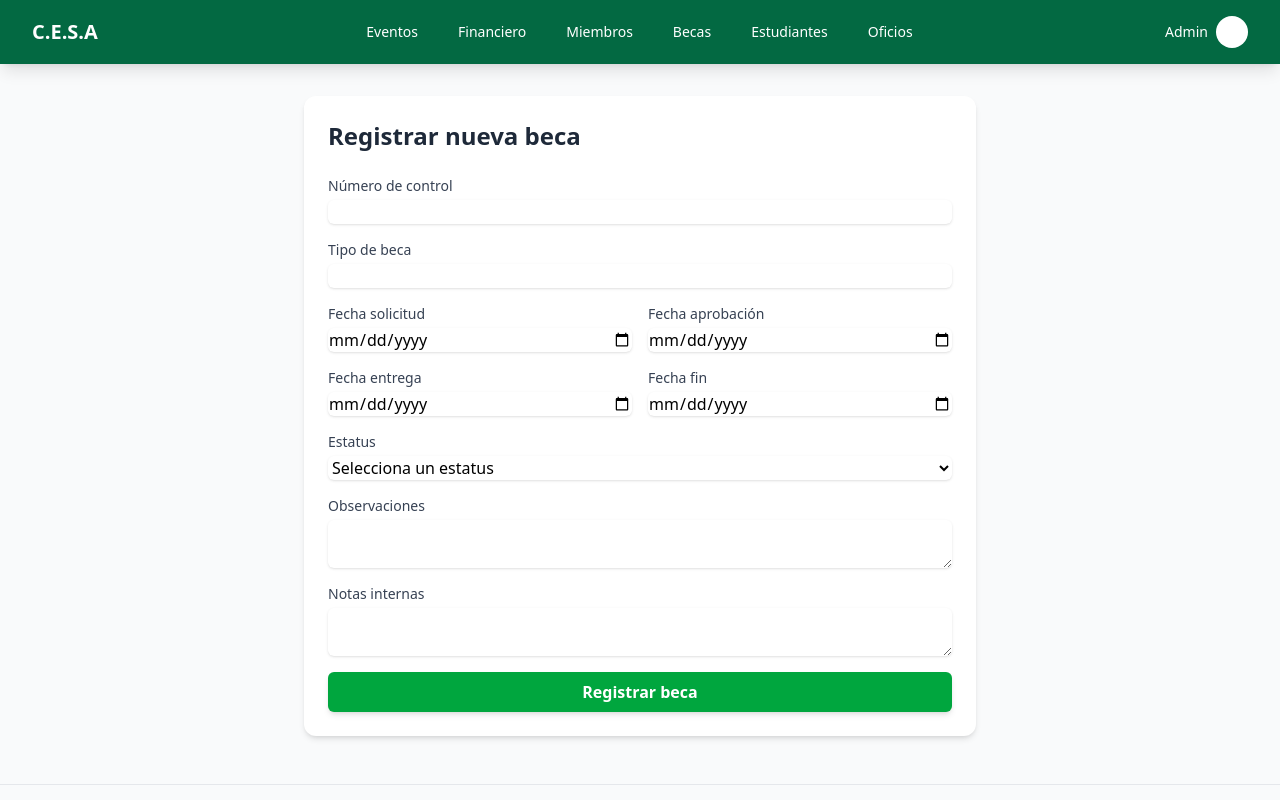
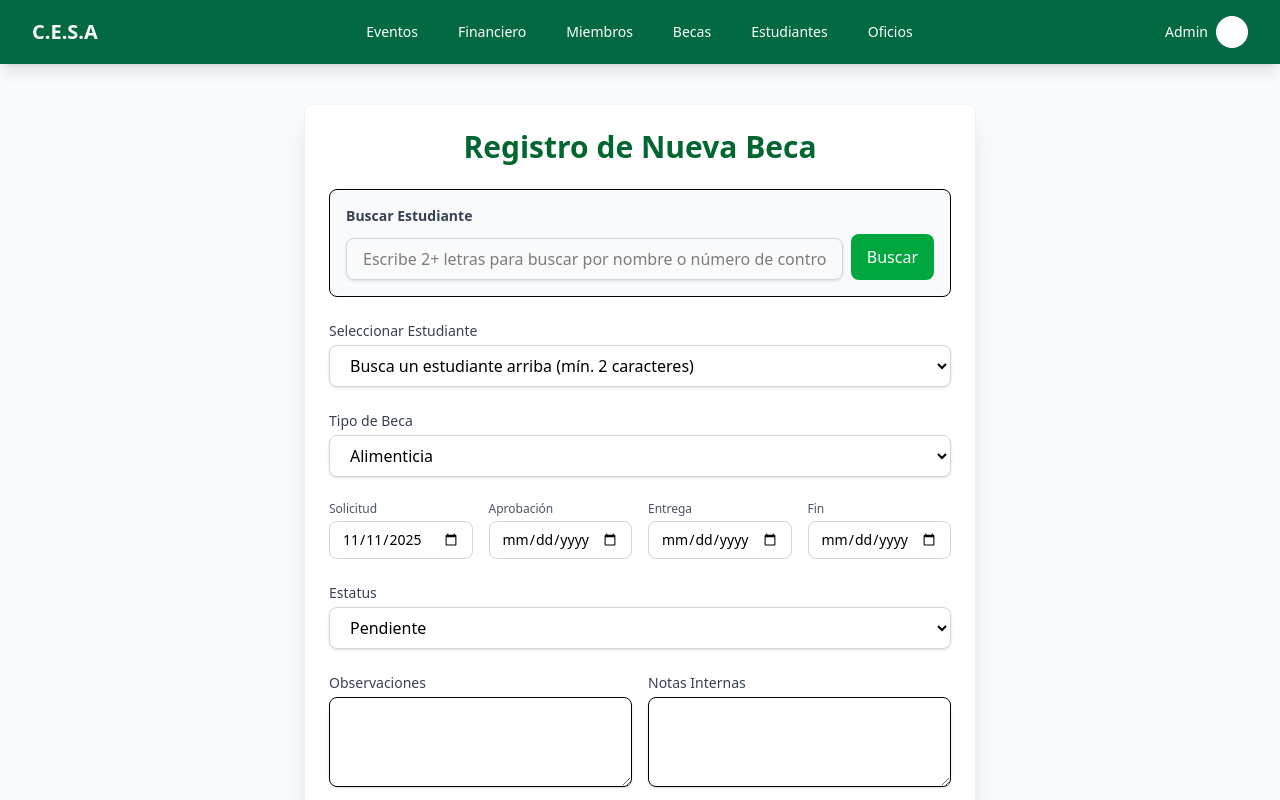
Before and after one commit to hectorDev884/CESA_App, a React (Vite) app in the folder cesa_app/: page /agregar-beca in a window 1280 px wide. Shown: the top 800 px of the page. Built offline with nearby package versions, Linux system fonts and the light colour scheme.

Commit message:
Review pagination becas (TODO still)

```diff
--- a/cesa_app/src/components/RegistrarBecasForm.jsx
+++ b/cesa_app/src/components/RegistrarBecasForm.jsx
@@ -1,54 +1,92 @@
-import React, { useState } from "react";
+import React, { useState, useEffect, useCallback } from "react";
 import { useNavigate } from "react-router-dom";
-import Swal from "sweetalert2";
-import { createBeca } from "../services/api_becas_estudiante.js"; // Ajusta la ruta según tu estructura
+import { getEstudiantes, createBeca } from "../services/api_becas_estudiante.js";
 
-const RegistrarBeca = () => {
+export default function RegistrarBecaForm() {
   const navigate = useNavigate();
+
+  // 1. Estados
+  const [estudiantes, setEstudiantes] = useState([]);
+  const [loading, setLoading] = useState(false); // Cambiado a false ya que la carga es condicional
+  const [searchEstudiante, setSearchEstudiante] = useState(""); // Término de búsqueda del input
+  const [searchQuery, setSearchQuery] = useState(""); // Término para activar la búsqueda real (debounce o button click)
   const [formData, setFormData] = useState({
     numero_control: "",
-    tipo_beca: "",
-    fecha_solicitud: "",
+    tipo_beca: "Alimenticia",
+    fecha_solicitud: new Date().toISOString().split("T")[0],
     fecha_aprobacion: "",
     fecha_entrega: "",
     fecha_fin: "",
-    estatus: "",
+    estatus: "pendiente",
     observaciones: "",
     notas_internas: "",
   });
 
-  const handleChange = (e) => {
-    const { name, value } = e.target;
-    setFormData((prev) => ({ ...prev, [name]: value }));
-  };
-
-  const handleSubmit = async (e) => {
-    e.preventDefault();
-
-    // ⚠️ Validación: estudiante seleccionado
-    if (!formData.numero_control) {
-      Swal.fire({
-        icon: "warning",
-        title: "Falta seleccionar estudiante",
-        text: "Debes elegir un estudiante antes de registrar la beca.",
-        confirmButtonColor: "#16a34a",
-      });
+  // 2. Función de Carga de Estudiantes (incluye la búsqueda)
+  // Nota: Dado que la API de estudiantes ahora devuelve paginación,
+  // pediremos solo la primera página para el select.
+  const fetchEstudiantes = useCallback(async (term) => {
+    if (!term || term.trim() === "") {
+        setEstudiantes([]);
         return;
     }
 
-    // 🌀 Mostrar modal de carga
-    Swal.fire({
-      title: "Registrando beca...",
-      text: "Por favor espera unos segundos.",
-      allowOutsideClick: false,
-      didOpen: () => {
-        Swal.showLoading();
-      },
-    });
+    setLoading(true);
+    try {
+      // 💡 Usamos el parámetro 'search' para filtrar en el backend (DRF)
+      const query = `search=${encodeURIComponent(term)}`;
+      const response = await getEstudiantes(query);
+
+      // DRF devuelve {count, next, previous, results}. Necesitamos 'results'.
+      setEstudiantes(response.results || response); // Usa results si está disponible
+    } catch (err) {
+      console.error("Error cargando estudiantes para la búsqueda:", err);
+      setEstudiantes([]);
+    } finally {
+      setLoading(false);
+    }
+  }, []);
+
+  // 3. Efecto para ejecutar la búsqueda cada vez que searchQuery cambia
+  useEffect(() => {
+    // Si el query es demasiado corto, no hacemos la llamada
+    if (searchQuery.length >= 2) {
+        fetchEstudiantes(searchQuery);
+    } else {
+        setEstudiantes([]);
+    }
+  }, [searchQuery, fetchEstudiantes]);
+
+
+  // 🖋️ Manejo de inputs del formulario
+  const handleChange = (e) => {
+    const { name, value } = e.target;
+    setFormData({ ...formData, [name]: value });
+  };
+
+  // 🔍 Manejo del input de búsqueda (actualiza el input, no el query real)
+  const handleSearchInputChange = (e) => {
+    setSearchEstudiante(e.target.value);
+  };
+
+  // 🔍 Función que activa la búsqueda al hacer clic en el botón
+  const handleSearchClick = () => {
+    setSearchQuery(searchEstudiante);
+  };
+
+  // 📨 Envío del formulario
+  const handleSubmit = async (e) => {
+    e.preventDefault();
+    // ⚠️ Validación crucial: debe haber un estudiante seleccionado
+    if (!formData.numero_control) {
+        // Usamos un modal o un mensaje dentro del formulario en lugar de alert
+        console.error("Debe seleccionar un estudiante para registrar la beca.");
+        return;
+    }
 
     try {
       const newBeca = {
-        numero_control: formData.numero_control, // ya no se usa parseInt
+        numero_control: parseInt(formData.numero_control, 10),
         tipo_beca: formData.tipo_beca,
         fecha_solicitud: formData.fecha_solicitud || null,
         fecha_aprobacion: formData.fecha_aprobacion || null,
@@ -60,172 +98,169 @@ const RegistrarBeca = () => {
       };
 
       await createBeca(newBeca);
-
-      Swal.fire({
-        icon: "success",
-        title: "¡Beca registrada!",
-        text: "La beca se registró correctamente.",
-        confirmButtonColor: "#16a34a",
-        timer: 2000,
-        showConfirmButton: false,
-      });
-
-      // Redirigir después de 2 segundos
-      setTimeout(() => navigate("/becas"), 2000);
+      // alert("✅ Beca registrada exitosamente"); // Cambiar a un mensaje de notificación en UI
+      navigate("/becas");
     } catch (error) {
       console.error("❌ Error registrando beca:", error);
-      Swal.fire({
-        icon: "error",
-        title: "Error al registrar",
-        text: "Ocurrió un error al registrar la beca. Intenta nuevamente.",
-        confirmButtonColor: "#dc2626",
-      });
+      // alert("Error al registrar la beca."); // Cambiar a un mensaje de notificación en UI
     }
   };
 
+
   return (
-    <div className="max-w-2xl mx-auto bg-white p-6 rounded-xl shadow-md mt-8">
-      <h2 className="text-2xl font-bold mb-6 text-gray-800">
-        Registrar nueva beca
-      </h2>
+    <div className="max-w-2xl mx-auto bg-white p-6 mt-10 rounded-lg shadow-xl border border-gray-100">
+      <h2 className="text-3xl font-extrabold mb-6 text-green-800 text-center">Registro de Nueva Beca</h2>
 
-      <form onSubmit={handleSubmit} className="space-y-4">
-        {/* Número de control */}
-        <div>
-          <label className="block text-sm font-medium text-gray-700">
-            Número de control
-          </label>
+      <form onSubmit={handleSubmit} className="space-y-6">
+
+        {/* BUSCADOR DE ESTUDIANTE (Con integración a DRF Search) */}
+        <div className="border p-4 rounded-lg bg-gray-50">
+          <label className="block text-sm font-bold text-gray-700 mb-2">Buscar Estudiante</label>
+          <div className="flex gap-2">
             <input
               type="text"
+              placeholder="Escribe 2+ letras para buscar por nombre o número de control..."
+              value={searchEstudiante}
+              onChange={handleSearchInputChange}
+              className="mt-1 block w-full px-4 py-2 border border-gray-300 rounded-lg shadow-sm focus:ring-green-500 focus:border-green-500 transition duration-150"
+            />
+            <button
+                type="button"
+                onClick={handleSearchClick}
+                className="bg-green-600 text-white px-4 py-2 rounded-lg hover:bg-green-700 transition duration-150"
+                disabled={loading}
+            >
+                {loading ? 'Buscando...' : 'Buscar'}
+            </button>
+          </div>
+        </div>
+
+        {/* Select de estudiantes */}
+        <div>
+          <label className="block text-sm font-medium text-gray-700">Seleccionar Estudiante</label>
+          <select
             name="numero_control"
             value={formData.numero_control}
             onChange={handleChange}
-            className="mt-1 block w-full border-gray-300 rounded-md shadow-sm focus:ring-green-500 focus:border-green-500"
-          />
+            required
+            className="mt-1 block w-full px-4 py-2 border border-gray-300 rounded-lg shadow-sm focus:ring-green-500 focus:border-green-500 transition duration-150"
+          >
+            <option value="">
+                {searchQuery.length < 2
+                    ? "Busca un estudiante arriba (mín. 2 caracteres)"
+                    : estudiantes.length === 0 && !loading
+                        ? "No se encontraron resultados."
+                        : "Selecciona un estudiante..."}
+            </option>
+            {estudiantes.map((est) => (
+              <option
+                key={est.numero_control}
+                value={est.numero_control}
+                className="py-1"
+              >
+                {est.nombre} {est.apellido} — No. Control: {est.numero_control}
+              </option>
+            ))}
+          </select>
         </div>
 
-        {/* Tipo de beca */}
+        {/* Tipo de Beca */}
         <div>
-          <label className="block text-sm font-medium text-gray-700">
-            Tipo de beca
-          </label>
-          <input
-            type="text"
+          <label className="block text-sm font-medium text-gray-700">Tipo de Beca</label>
+          <select
             name="tipo_beca"
             value={formData.tipo_beca}
             onChange={handleChange}
-            className="mt-1 block w-full border-gray-300 rounded-md shadow-sm focus:ring-green-500 focus:border-green-500"
-          />
+            className="mt-1 block w-full px-4 py-2 border border-gray-300 rounded-lg shadow-sm focus:ring-green-500 focus:border-green-500 transition duration-150"
+          >
+            <option value="alimenticia">Alimenticia</option>
+            <option value="transporte">Transporte</option>
+            <option value="residencia">Residencia</option>
+            <option value="academica">Académica</option>
+          </select>
         </div>
 
         {/* Fechas */}
-        <div className="grid grid-cols-2 gap-4">
-          <div>
-            <label className="block text-sm font-medium text-gray-700">
-              Fecha solicitud
-            </label>
+        <div className="grid grid-cols-2 md:grid-cols-4 gap-4">
+          {/* Campo de fecha individual (ejemplo) */}
+          {Object.entries({
+            fecha_solicitud: "Solicitud",
+            fecha_aprobacion: "Aprobación",
+            fecha_entrega: "Entrega",
+            fecha_fin: "Fin",
+          }).map(([name, label]) => (
+            <div key={name}>
+              <label className="block text-xs font-medium text-gray-600 mb-1">{label}</label>
               <input
                 type="date"
-              name="fecha_solicitud"
-              value={formData.fecha_solicitud}
+                name={name}
+                value={formData[name]}
                 onChange={handleChange}
-              className="mt-1 block w-full border-gray-300 rounded-md shadow-sm"
+                required={name === 'fecha_solicitud'}
+                className="block w-full px-3 py-2 text-sm border border-gray-300 rounded-lg"
               />
             </div>
-
-          <div>
-            <label className="block text-sm font-medium text-gray-700">
-              Fecha aprobación
-            </label>
-            <input
-              type="date"
-              name="fecha_aprobacion"
-              value={formData.fecha_aprobacion}
-              onChange={handleChange}
-              className="mt-1 block w-full border-gray-300 rounded-md shadow-sm"
-            />
-          </div>
-
-          <div>
-            <label className="block text-sm font-medium text-gray-700">
-              Fecha entrega
-            </label>
-            <input
-              type="date"
-              name="fecha_entrega"
-              value={formData.fecha_entrega}
-              onChange={handleChange}
-              className="mt-1 block w-full border-gray-300 rounded-md shadow-sm"
-            />
-          </div>
-
-          <div>
-            <label className="block text-sm font-medium text-gray-700">
-              Fecha fin
-            </label>
-            <input
-              type="date"
-              name="fecha_fin"
-              value={formData.fecha_fin}
-              onChange={handleChange}
-              className="mt-1 block w-full border-gray-300 rounded-md shadow-sm"
-            />
-          </div>
+          ))}
         </div>
 
         {/* Estatus */}
         <div>
-          <label className="block text-sm font-medium text-gray-700">
-            Estatus
-          </label>
+          <label className="block text-sm font-medium text-gray-700">Estatus</label>
           <select
             name="estatus"
             value={formData.estatus}
             onChange={handleChange}
-            className="mt-1 block w-full border-gray-300 rounded-md shadow-sm"
+            className="mt-1 block w-full px-4 py-2 border border-gray-300 rounded-lg shadow-sm focus:ring-green-500 focus:border-green-500 transition duration-150"
           >
-            <option value="">Selecciona un estatus</option>
-            <option value="Pendiente">Pendiente</option>
-            <option value="Aprobada">Aprobada</option>
-            <option value="Rechazada">Rechazada</option>
+            <option value="pendiente">Pendiente</option>
+            <option value="aprobada">Aprobada</option>
+            <option value="entregada">Entregada</option>
+            <option value="rechazada">Rechazada</option>
           </select>
         </div>
 
-        {/* Observaciones */}
+        {/* Observaciones y Notas Internas */}
+        <div className="grid grid-cols-1 md:grid-cols-2 gap-4">
             <div>
-          <label className="block text-sm font-medium text-gray-700">
-            Observaciones
-          </label>
+                <label className="block text-sm font-medium text-gray-700">Observaciones</label>
                 <textarea
                     name="observaciones"
                     value={formData.observaciones}
                     onChange={handleChange}
-            className="mt-1 block w-full border-gray-300 rounded-md shadow-sm"
+                    rows="3"
+                    className="mt-1 block w-full px-3 py-2 border rounded-lg shadow-sm focus:ring-green-500 focus:border-green-500"
                 ></textarea>
             </div>
-
-        {/* Notas internas */}
             <div>
-          <label className="block text-sm font-medium text-gray-700">
-            Notas internas
-          </label>
+                <label className="block text-sm font-medium text-gray-700">Notas Internas</label>
                 <textarea
                     name="notas_internas"
                     value={formData.notas_internas}
                     onChange={handleChange}
-            className="mt-1 block w-full border-gray-300 rounded-md shadow-sm"
+                    rows="3"
+                    className="mt-1 block w-full px-3 py-2 border rounded-lg shadow-sm focus:ring-green-500 focus:border-green-500"
                 ></textarea>
             </div>
+        </div>
 
+        {/* Botones */}
+        <div className="flex justify-end gap-3 pt-4 border-t pt-6 border-gray-200">
+          <button
+            type="button"
+            onClick={() => navigate("/becas")}
+            className="px-6 py-2 bg-gray-200 text-gray-800 font-medium rounded-lg hover:bg-gray-300 transition duration-150"
+          >
+            Cancelar
+          </button>
           <button
             type="submit"
-          className="w-full bg-green-600 hover:bg-green-700 text-white font-semibold py-2 px-4 rounded-md shadow-md transition"
+            className="px-6 py-2 bg-green-600 text-white font-medium rounded-lg hover:bg-green-700 transition duration-150"
+            disabled={!formData.numero_control}
           >
-          Registrar beca
+            Registrar Beca
           </button>
+        </div>
       </form>
     </div>
   );
-};
-
-export default RegistrarBeca;
+}
```
Also changed, not shown: 2 other files (tests, documents, lock files or other folders). Lines whose indentation alone changed are shown as unchanged.
